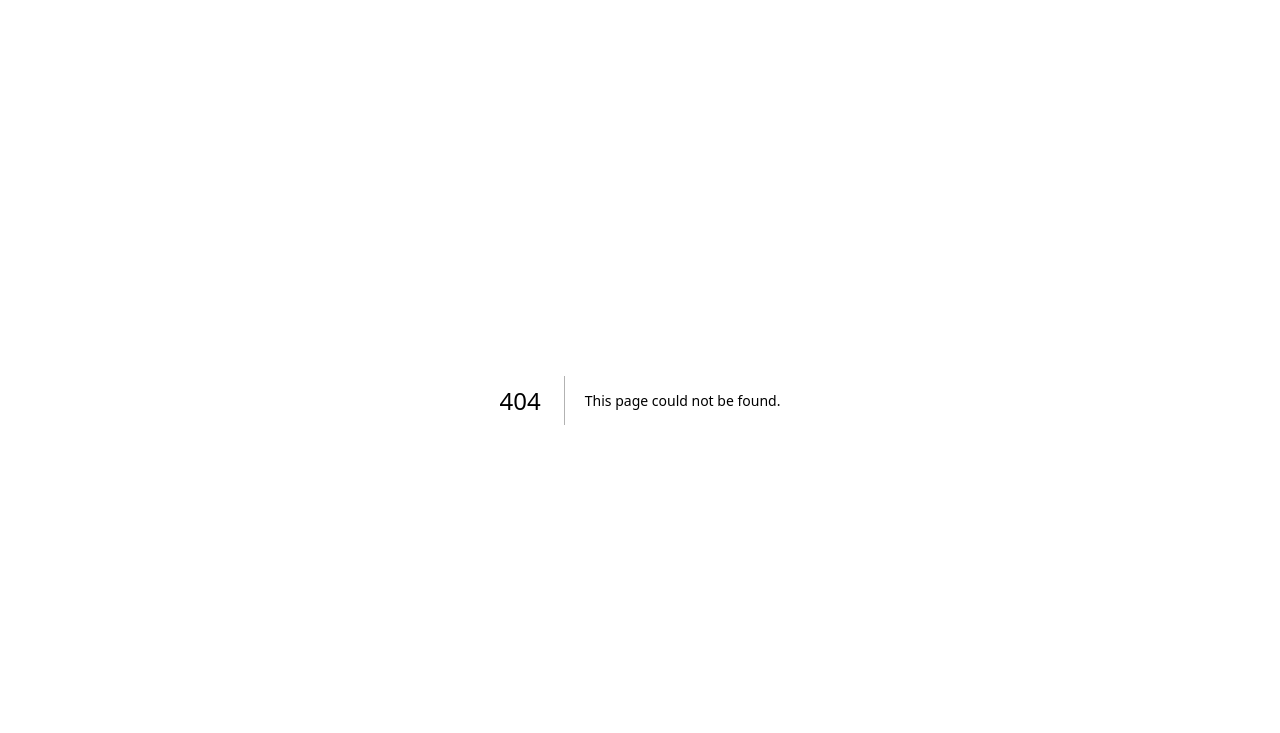
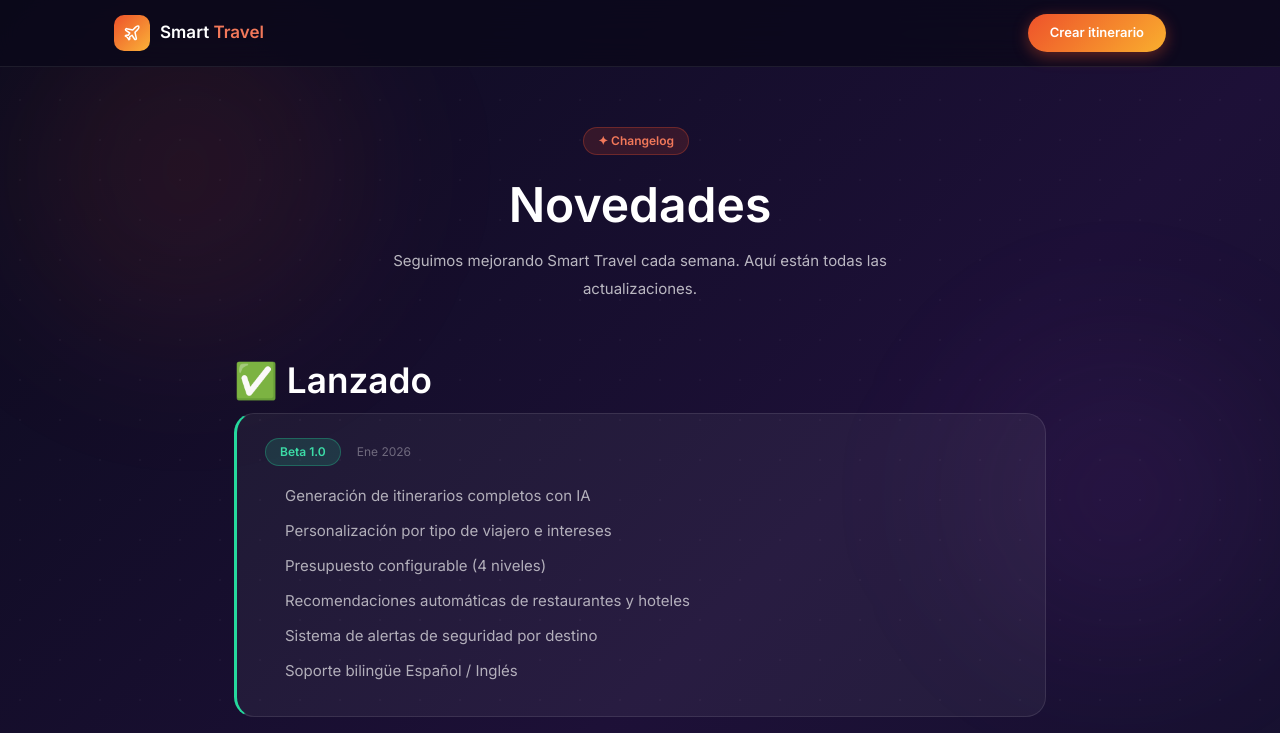
Before and after one commit to eduardodaza/paginaweblovable, a Next.js app in the folder cuenta-test-viajes-main/viajes-main/: page /novedades in a window 1280 px wide. Before the commit this address had no page. Shown: the top 733 px of the page. Built offline with nearby package versions, Linux system fonts and the light colour scheme.

Commit message:
Create novedades.tsx

```diff
--- /dev/null
+++ b/cuenta-test-viajes-main/viajes-main/src/pages/novedades.tsx
@@ -0,0 +1,53 @@
+import { PageLayout } from "@/components/PageLayout";
+
+const RELEASED = [
+  { v: "Beta 1.0", date: "Ene 2026", items: ["Generación de itinerarios completos con IA","Personalización por tipo de viajero e intereses","Presupuesto configurable (4 niveles)","Recomendaciones automáticas de restaurantes y hoteles","Sistema de alertas de seguridad por destino","Soporte bilingüe Español / Inglés"] },
+  { v: "Beta 1.1", date: "Feb 2026", items: ["Editor de itinerario con alternativas sugeridas","Links directos a Google Maps, TripAdvisor y Wikipedia","Integración con Ticketmaster para eventos locales","Buscador de vuelos con aerolíneas reales","Tours y experiencias vía Viator"] },
+  { v: "Beta 1.2", date: "Abr 2026", items: ["Rediseño visual completo (paleta oscura premium)","Galería de destinos con 12 ciudades destacadas","Sección de blog con artículos de viajeros","Página de precios con plan gratuito y Pro","Footer con todas las secciones funcionales"] },
+];
+
+const COMING = [
+  { icon: "🔄", title: "Replanificación automática", desc: "Ajusta el itinerario automáticamente si cambian tus fechas o cancelan una actividad." },
+  { icon: "✈️", title: "Seguimiento de vuelos", desc: "Monitoreo en tiempo real del estado de tu vuelo y alertas de cambios." },
+  { icon: "📅", title: "Sincronización con calendarios", desc: "Exporta tu itinerario directamente a Google Calendar o Apple Calendar." },
+  { icon: "📱", title: "App móvil (iOS y Android)", desc: "Accede a tu itinerario offline desde cualquier lugar del mundo." },
+  { icon: "💳", title: "Control de gastos", desc: "Registra tus gastos reales durante el viaje y compáralos con el presupuesto estimado." },
+  { icon: "👥", title: "Itinerarios colaborativos", desc: "Planifica con amigos y familia en tiempo real desde distintos dispositivos." },
+];
+
+export default function NovedadesPage() {
+  return (
+    <PageLayout title="Novedades" description="Conoce las últimas actualizaciones de Smart Travel y lo que viene próximamente.">
+      <div style={{ textAlign: "center", marginBottom: 56 }}>
+        <span className="page-badge">✦ Changelog</span>
+        <h1 style={{ fontSize: "clamp(2rem,5vw,3rem)", fontWeight: 800, color: "#fff", marginTop: 16, marginBottom: 16, lineHeight: 1.1 }}>Novedades</h1>
+        <p className="page-p" style={{ maxWidth: 500, margin: "0 auto" }}>Seguimos mejorando Smart Travel cada semana. Aquí están todas las actualizaciones.</p>
+      </div>
+
+      <h2 className="page-h2" style={{ marginTop: 0 }}>✅ Lanzado</h2>
+      {RELEASED.map(r => (
+        <div key={r.v} className="page-card" style={{ marginBottom: 16, borderLeft: "3px solid hsl(160 70% 50%)" }}>
+          <div style={{ display: "flex", gap: 16, alignItems: "center", marginBottom: 16 }}>
+            <span style={{ padding: "4px 14px", borderRadius: 20, background: "hsl(160 70% 50%/0.15)", border: "1px solid hsl(160 70%50%/0.3)", color: "hsl(160 70% 55%)", fontSize: 12, fontWeight: 700 }}>{r.v}</span>
+            <span style={{ fontSize: 12, color: "rgba(255,255,255,0.35)" }}>{r.date}</span>
+          </div>
+          <ul className="page-ul">
+            {r.items.map(item => <li key={item}>{item}</li>)}
+          </ul>
+        </div>
+      ))}
+
+      <div className="page-divider" />
+      <h2 className="page-h2">🚀 Próximamente</h2>
+      <div style={{ display: "grid", gridTemplateColumns: "repeat(auto-fit,minmax(240px,1fr))", gap: 16 }}>
+        {COMING.map(c => (
+          <div key={c.title} className="page-card" style={{ borderTop: "2px solid hsl(280 70% 60%)" }}>
+            <div style={{ fontSize: 28, marginBottom: 12 }}>{c.icon}</div>
+            <div style={{ fontSize: 14, fontWeight: 700, color: "#fff", marginBottom: 8 }}>{c.title}</div>
+            <p className="page-p" style={{ margin: 0, fontSize: 13 }}>{c.desc}</p>
+          </div>
+        ))}
+      </div>
+    </PageLayout>
+  );
+}
```
